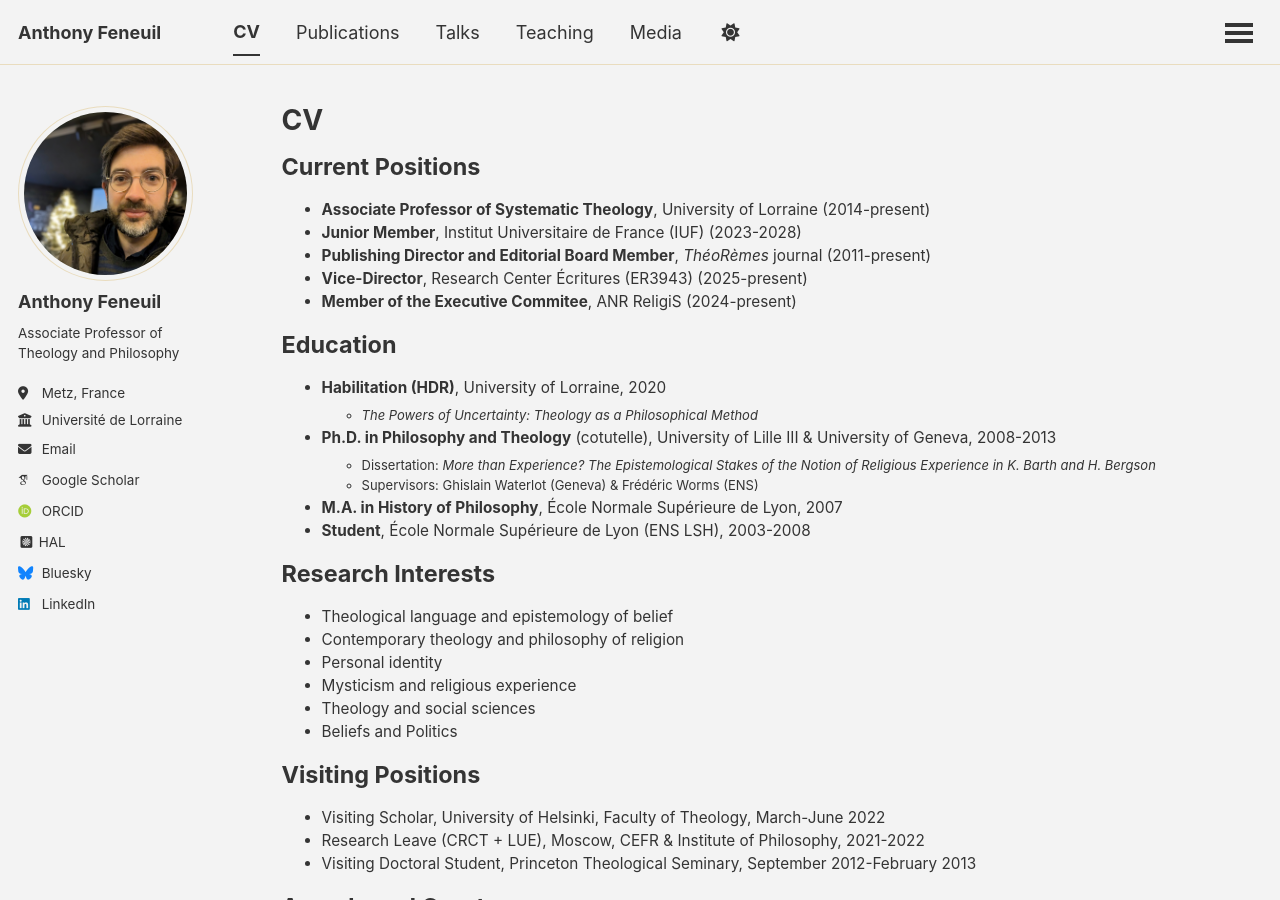
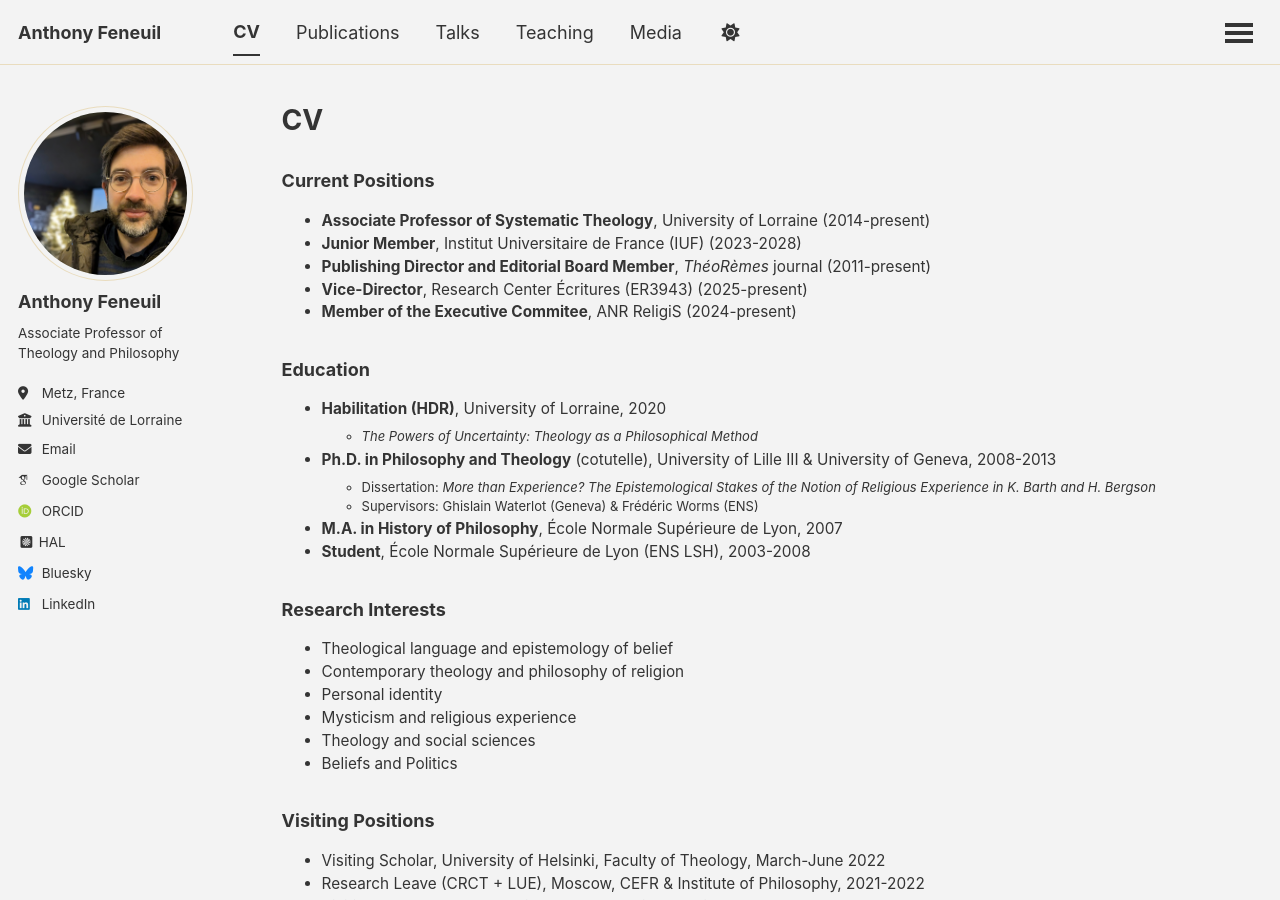
Before and after one commit to anfnl/anfnl.github.io, a Jekyll site: the page built from _pages/cv.md, in a window 1280 px wide and 900 px high. Built offline with Jekyll 4.4.1, drawn with Linux system fonts in a browser that asks for light colours; some web fonts are replaced; a script that is not in the unit is left out.

Commit message:
Update cv.md

```diff
--- a/_pages/cv.md
+++ b/_pages/cv.md
@@ -9,7 +9,7 @@ redirect_from:
 
 {% include base_path %}
 
-## Current Positions
+### Current Positions
 
 * **Associate Professor of Systematic Theology**, University of Lorraine (2014-present)
 * **Junior Member**, Institut Universitaire de France (IUF) (2023-2028)
@@ -18,7 +18,7 @@ redirect_from:
 * **Member of the Executive Commitee**, ANR ReligiS (2024-present)
 
 
-## Education
+### Education
 
 * **Habilitation (HDR)**, University of Lorraine, 2020
   * *The Powers of Uncertainty: Theology as a Philosophical Method*
@@ -28,7 +28,7 @@ redirect_from:
 * **M.A. in History of Philosophy**, École Normale Supérieure de Lyon, 2007
 * **Student**, École Normale Supérieure de Lyon (ENS LSH), 2003-2008
 
-## Research Interests
+### Research Interests
 
 * Theological language and epistemology of belief
 * Contemporary theology and philosophy of religion
@@ -37,30 +37,30 @@ redirect_from:
 * Theology and social sciences
 * Beliefs and Politics
 
-## Visiting Positions
+### Visiting Positions
 
 * Visiting Scholar, University of Helsinki, Faculty of Theology, March-June 2022
 * Research Leave (CRCT + LUE), Moscow, CEFR & Institute of Philosophy, 2021-2022
 * Visiting Doctoral Student, Princeton Theological Seminary, September 2012-February 2013
 
-## Awards and Grants
+### Awards and Grants
 
 * IUF Junior Membership, 2025-2030
 * Suzanne Zivi Prize, Académie de Stanislas, 2020
 * LUE Grant (€10,000), "Religions and Identities in Contemporary Russia," 2020
 
-## Editorial Responsibilities
+### Editorial Responsibilities
 
 * Editor-in-Chief, *ThéoRèmes* (2011-present) - indexed in ERIH+, Scopus
 * Editorial Board, *Laval théologique et philosophique* (2025-present)
 * Editorial Board, *Analecta Bruxellensia* (2024-present)
 
-## Professional Societies
+### Professional Societies
 
 * Secretary, Société francophone de philosophie de la religion (2022-present)
 * Member, Société des amis de Bergson
 
-## Languages
+### Languages
 
 * French (native)
 * English (fluent, C1)
```
